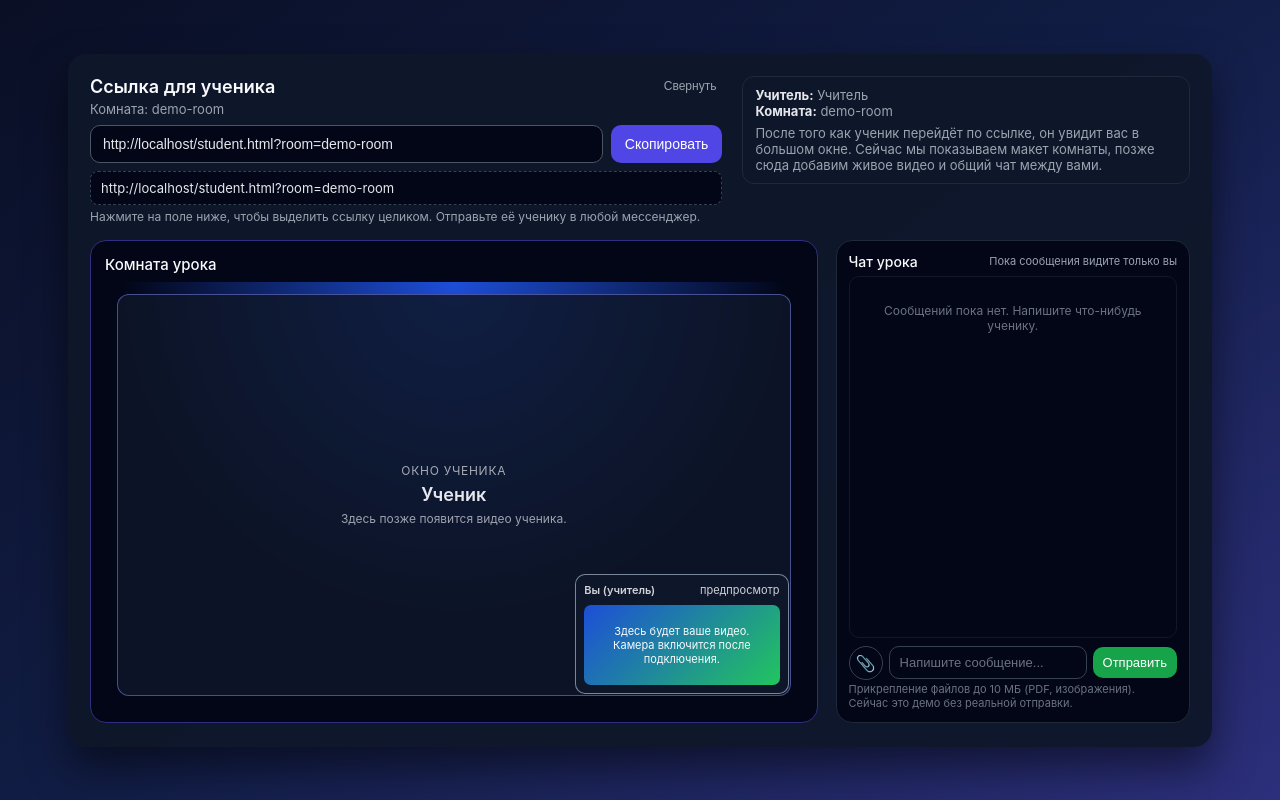
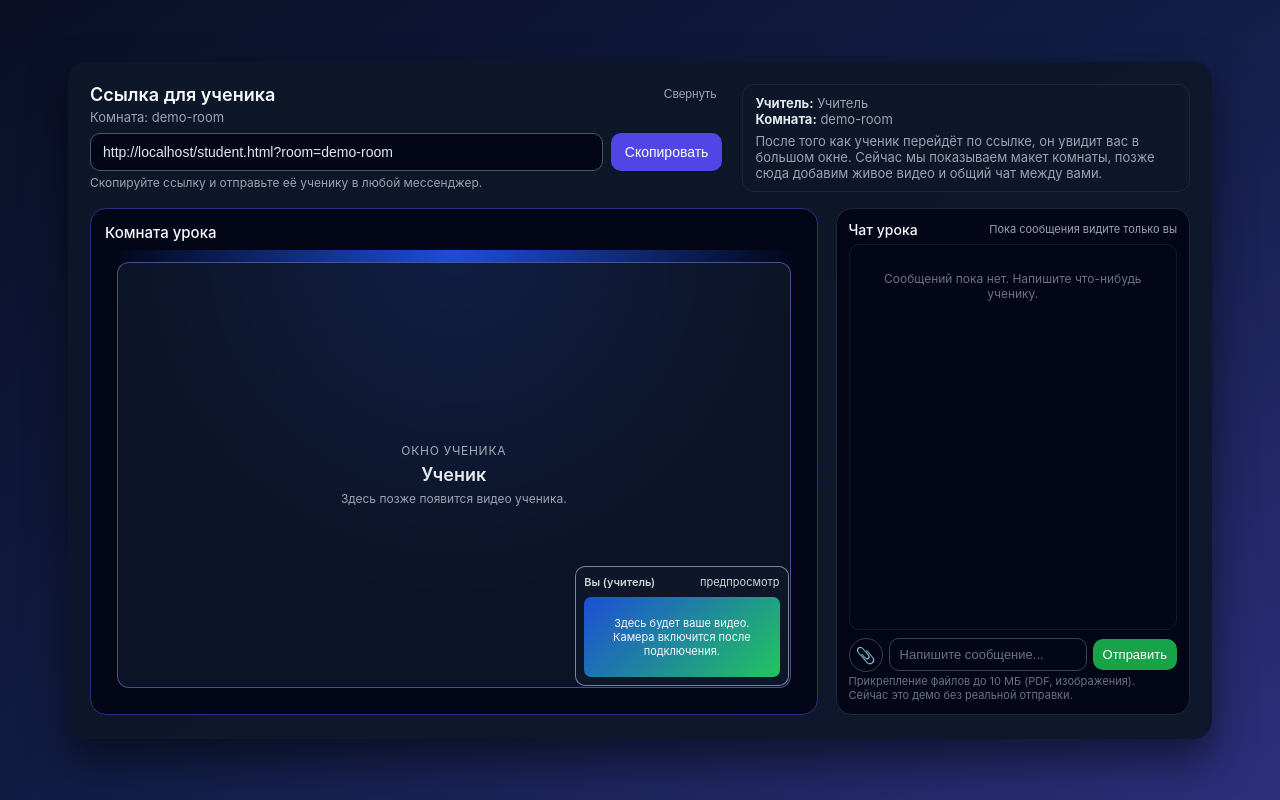
Before and after one commit to markovdennis-droid/webclass, a plain HTML site: page teacher.html in a window 1280 px wide. Drawn offline with Linux system fonts and the light colour scheme.

Commit message:
Update teacher.html

```diff
--- a/teacher.html
+++ b/teacher.html
@@ -78,7 +78,7 @@
         .link-input-row {
             display: flex;
             gap: 8px;
-            margin-bottom: 8px;
+            margin-bottom: 4px;
         }
 
         input {
@@ -113,22 +113,10 @@
             transform: translateY(-1px);
         }
 
-        .link-field {
-            font-size: 13px;
-            color: #e5e7eb;
-            user-select: all;
-            cursor: pointer;
-            background: #020617;
-            padding: 8px 10px;
-            border-radius: 8px;
-            border: 1px dashed #374151;
-            word-break: break-all;
-        }
-
         .hint {
             font-size: 12px;
             color: #9ca3af;
-            margin-top: 4px;
+            margin-top: 2px;
         }
 
         .teacher-info {
@@ -189,6 +177,7 @@
             color: #e5e7eb;
             font-size: 14px;
             text-align: center;
+            padding: 12px;
         }
 
         .remote-label {
@@ -416,11 +405,7 @@
                     <input id="lessonLink" type="text" readonly>
                     <button id="copyBtn">Скопировать</button>
                 </div>
-
-                <div id="clickSelect" class="link-field"></div>
-                <div class="hint">
-                    Нажмите на поле ниже, чтобы выделить ссылку целиком. Отправьте её ученику в любой мессенджер.
-                </div>
+                <div class="hint">Скопируйте ссылку и отправьте её ученику в любой мессенджер.</div>
             </div>
         </div>
 
@@ -492,27 +477,16 @@
     const studentLink = `${window.location.origin}/student.html?room=${encodeURIComponent(room)}`;
 
     const input = document.getElementById("lessonLink");
-    const field = document.getElementById("clickSelect");
     const btn = document.getElementById("copyBtn");
     const roomInfo = document.getElementById("roomInfo");
     const teacherNameLabel = document.getElementById("teacherNameLabel");
     const roomShort = document.getElementById("roomShort");
 
     input.value = studentLink;
-    field.textContent = studentLink;
 
     roomInfo.textContent = `Комната: ${room}`;
     teacherNameLabel.textContent = name;
     roomShort.textContent = room;
-
-    // выделение ссылки
-    field.onclick = function () {
-        const range = document.createRange();
-        range.selectNode(field);
-        const sel = window.getSelection();
-        sel.removeAllRanges();
-        sel.addRange(range);
-    };
 
     // копирование ссылки
     btn.onclick = function () {
```
